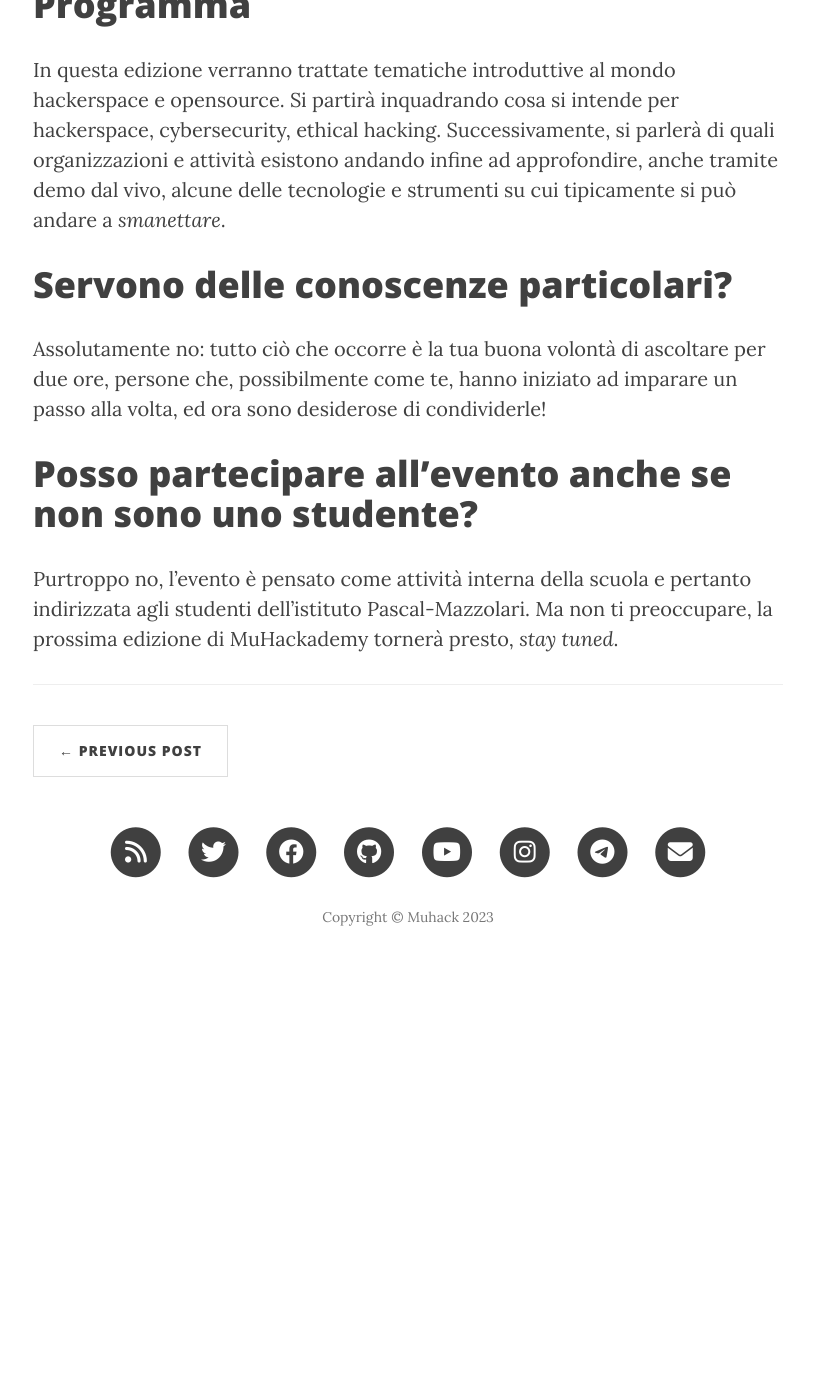
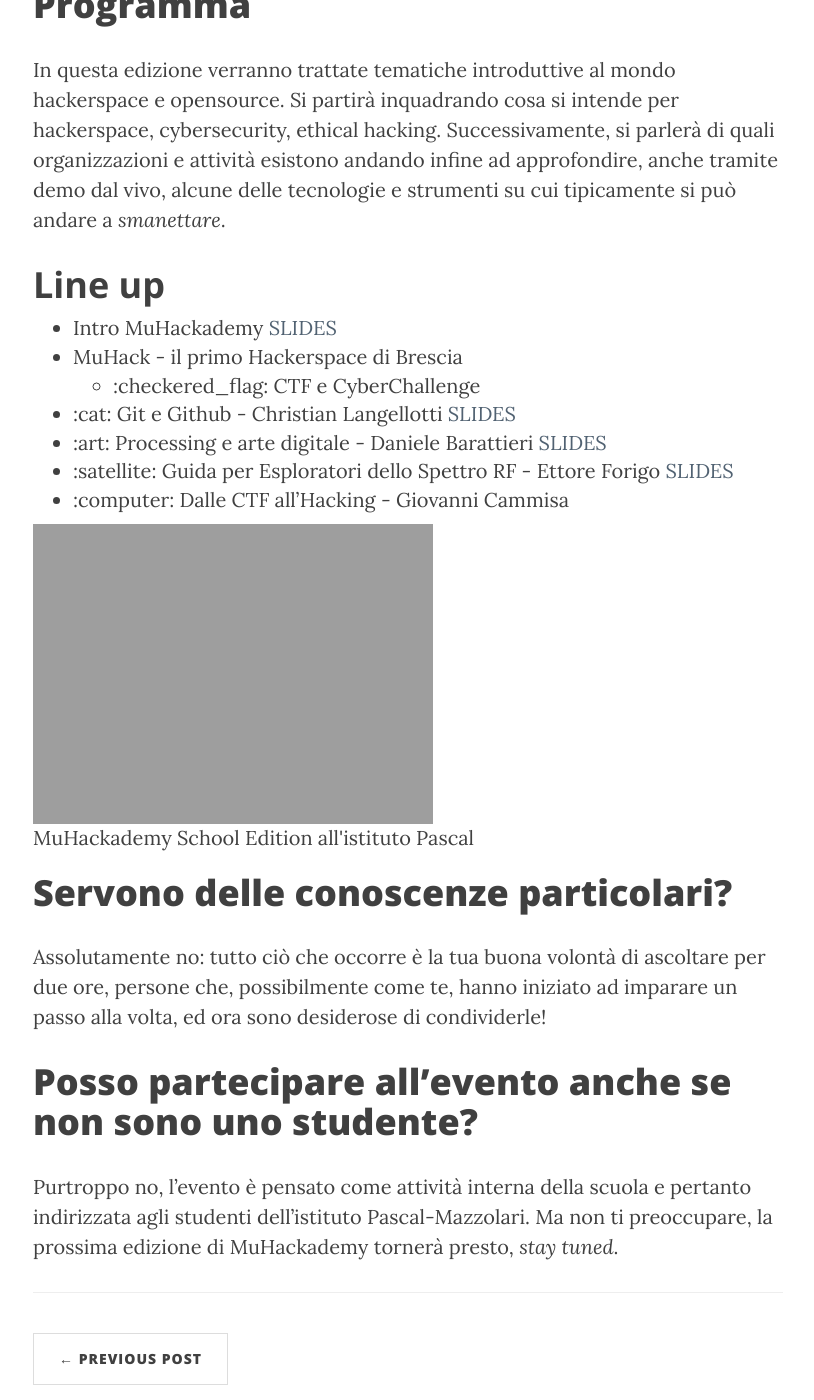
Before and after one commit to muhack/muhack.github.io, a Jekyll site: the page built from _posts/2023-05-29-muhackademy-school-edition.md, in a window 1280 px wide and 1400 px high, scrolled down 2514 px. Shown: the whole window, without its empty margins (232-1046 px from the left). Built offline with Jekyll 4.4.1, drawn with Linux system fonts in a browser that asks for light colours; before the commit the page ends 3507 px from its top, so only the background shows below that.

Commit message:
update muhackademy se post with slides

```diff
--- a/_posts/2023-05-29-muhackademy-school-edition.md
+++ b/_posts/2023-05-29-muhackademy-school-edition.md
@@ -28,7 +28,17 @@
 In questa edizione verranno trattate tematiche introduttive al mondo hackerspace e opensource. Si partirà inquadrando cosa si intende per hackerspace, cybersecurity, ethical hacking.
 Successivamente, si parlerà di quali organizzazioni e attività esistono andando infine ad approfondire, anche tramite demo dal vivo, alcune delle tecnologie e strumenti su cui tipicamente si può andare a *smanettare*.
 
+# **Line up**
 
+* Intro MuHackademy [SLIDES](/public/doc/muhackademy-se/intro.pdf)
+* MuHack - il primo Hackerspace di Brescia
+    * :checkered_flag: CTF e CyberChallenge
+* :cat: Git e Github - Christian Langellotti [SLIDES](/public/doc/muhackademy-se/git_e_github.pdf)
+* :art: Processing e arte digitale - Daniele Barattieri [SLIDES](/public/doc/muhackademy-se/processing.odp)
+* :satellite: Guida per Esploratori dello Spettro RF - Ettore Forigo [SLIDES](/public/doc/muhackademy-se/Guida_per_Esploratori_dello_Spettro_RF.pdf)
+* :computer: Dalle CTF all'Hacking - Giovanni Cammisa
+
+<figure><a href="{{ site.url }}public/img/2023-05-29-mse-present.jpg"><img src="{{ site.url }}public/img/2022-12-20-mse-present.jpg" alt="MuHackademy School Edition all'istituto Pascal"></a><figcaption>MuHackademy School Edition all'istituto Pascal</figcaption></figure>
 
 # Servono delle conoscenze particolari?
 Assolutamente no: tutto ciò che occorre è la tua buona volontà di ascoltare per due ore, persone che, possibilmente come te, hanno iniziato ad imparare un passo alla volta, ed ora sono desiderose di condividerle!
```
Also changed, not shown: public/img/2023-05-29-mse-present.jpg (added), 4 other files.
